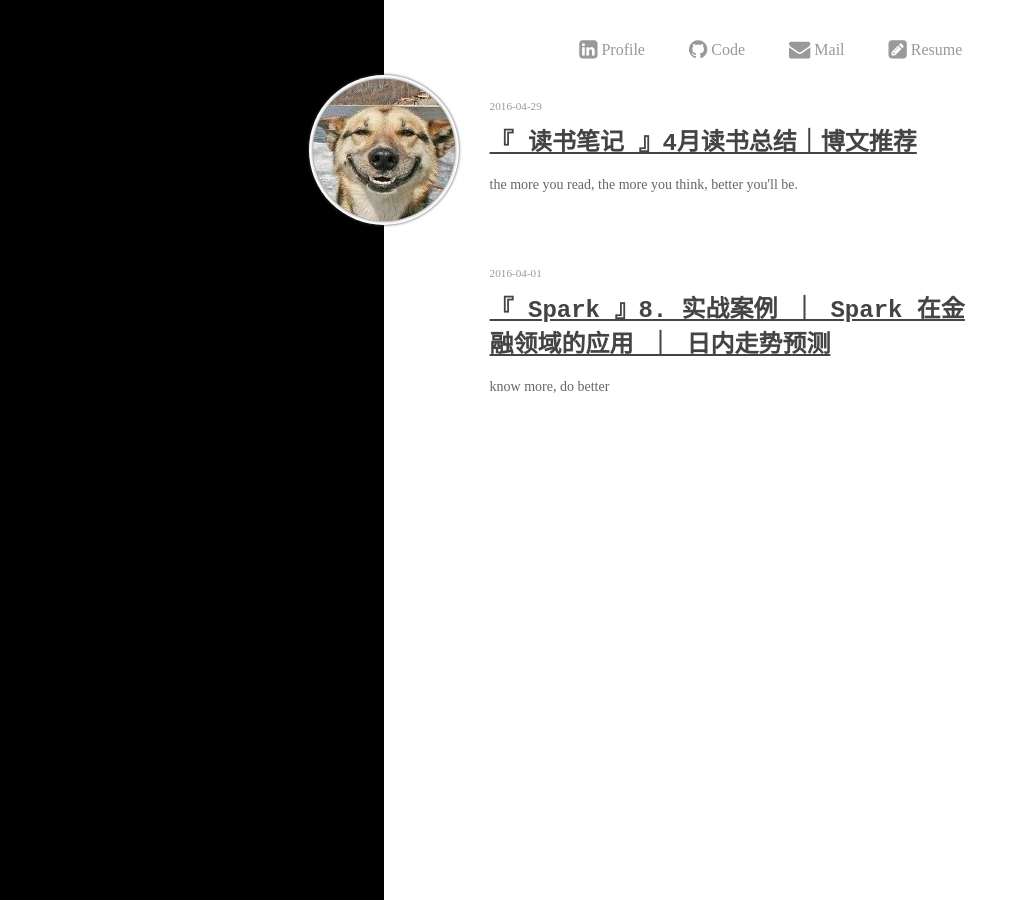
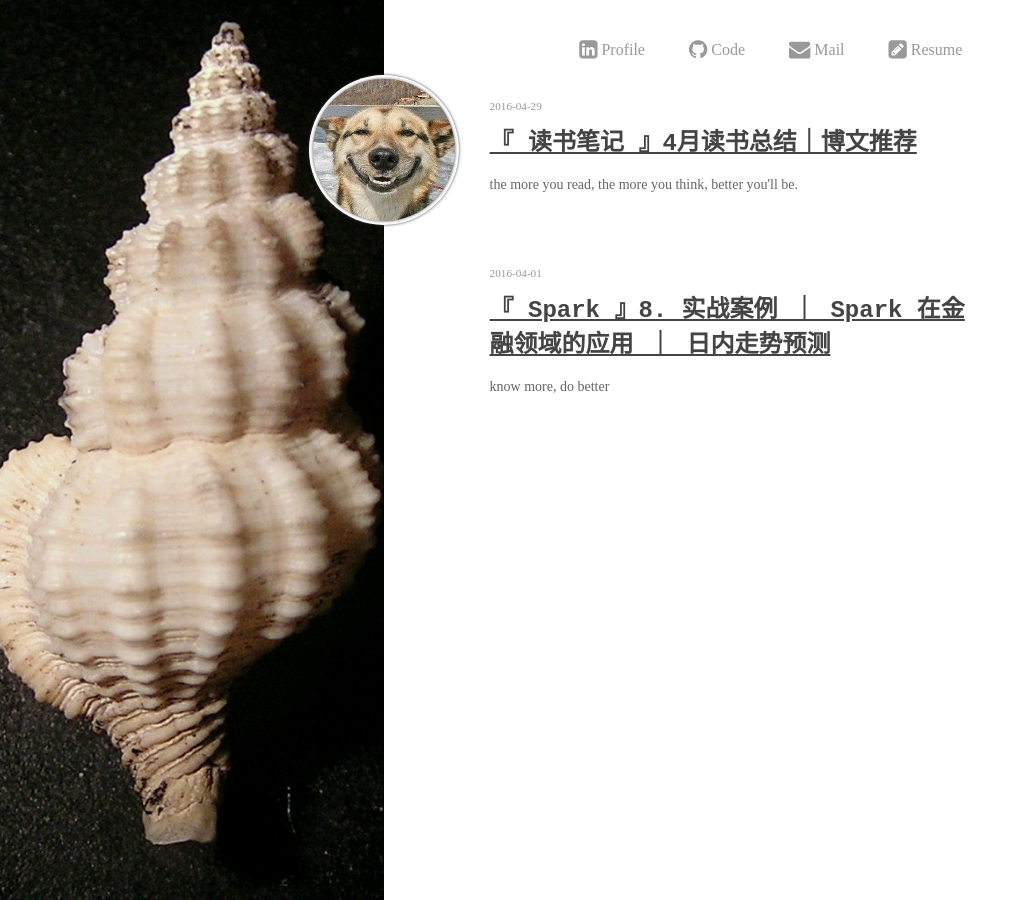
Before and after one commit to herotony/mutex86.github.io, a Jekyll site: the page built from index.html, in a window 1280 px wide. Shown: the whole page, without its empty margins (0-1027 px from the left). Built offline with Jekyll 4.4.1, drawn with Linux system fonts in a browser that asks for light colours; the list of posts is cut into pages by our own code.

Commit message:
add aside picture

```diff
--- a/index.html
+++ b/index.html
@@ -29,7 +29,7 @@ layout: home
         $('div#avatar').transition({ scale: 2.5 }).transition({ opacity: 1, scale: 1 }, 800, 'ease');
       });
     </script>
-    <div class="aside">
+    <div class="aside" style="background-image: url( http://mutex86.github.io/images/cover_10.jpg )">
       <div id="avatar" class="avatar circle" style="width: 150px; height: 150px; position: absolute; right: -75px; top: 75px; opacity: 0;">
         <div class="center circle" style="margin-top: 4px; height: 142px; width: 142px; background-image: url('images/2.jpg')"></div>
       </div>
```
Also changed, not shown: images/cover_10.jpg (added).
